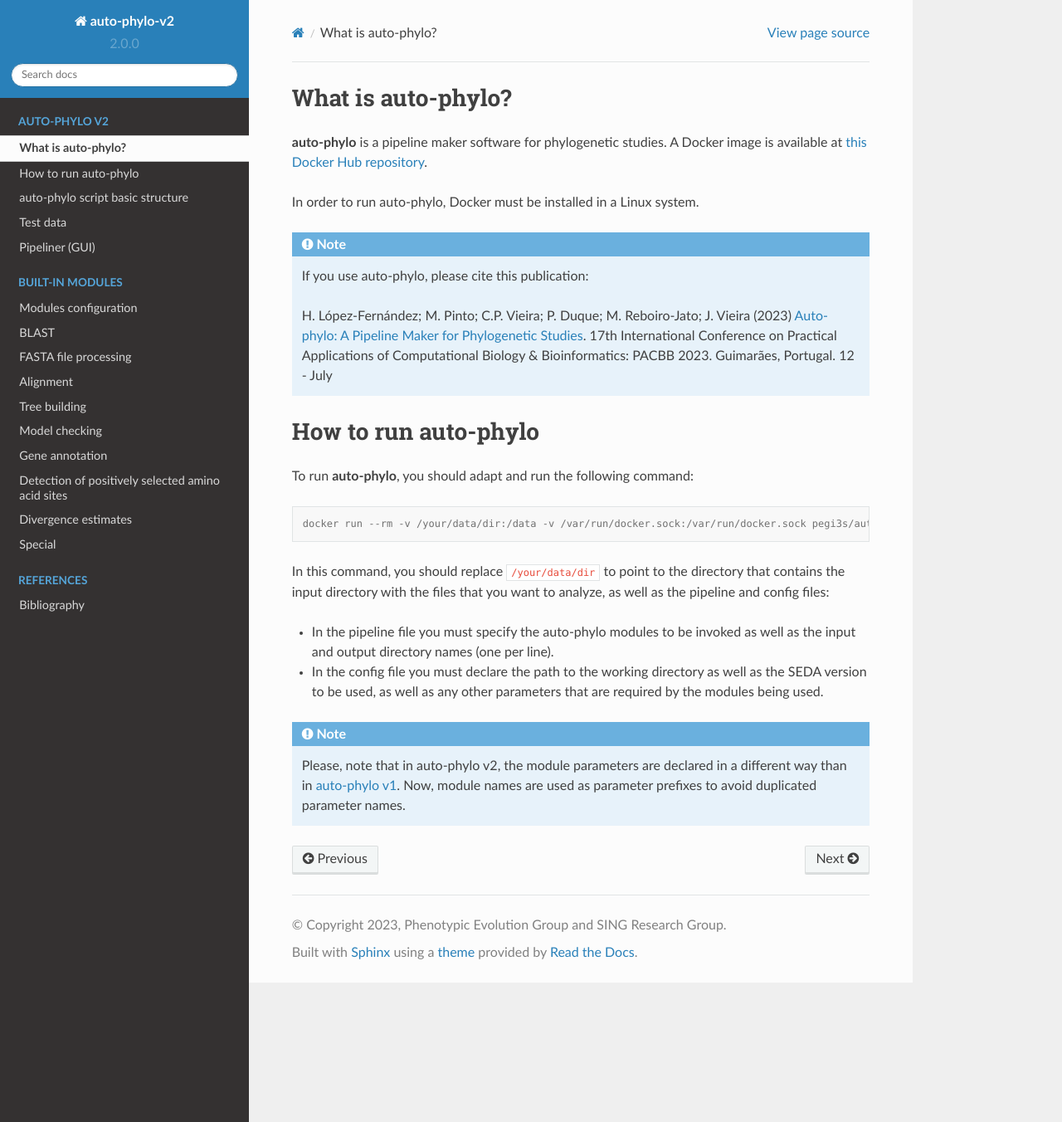
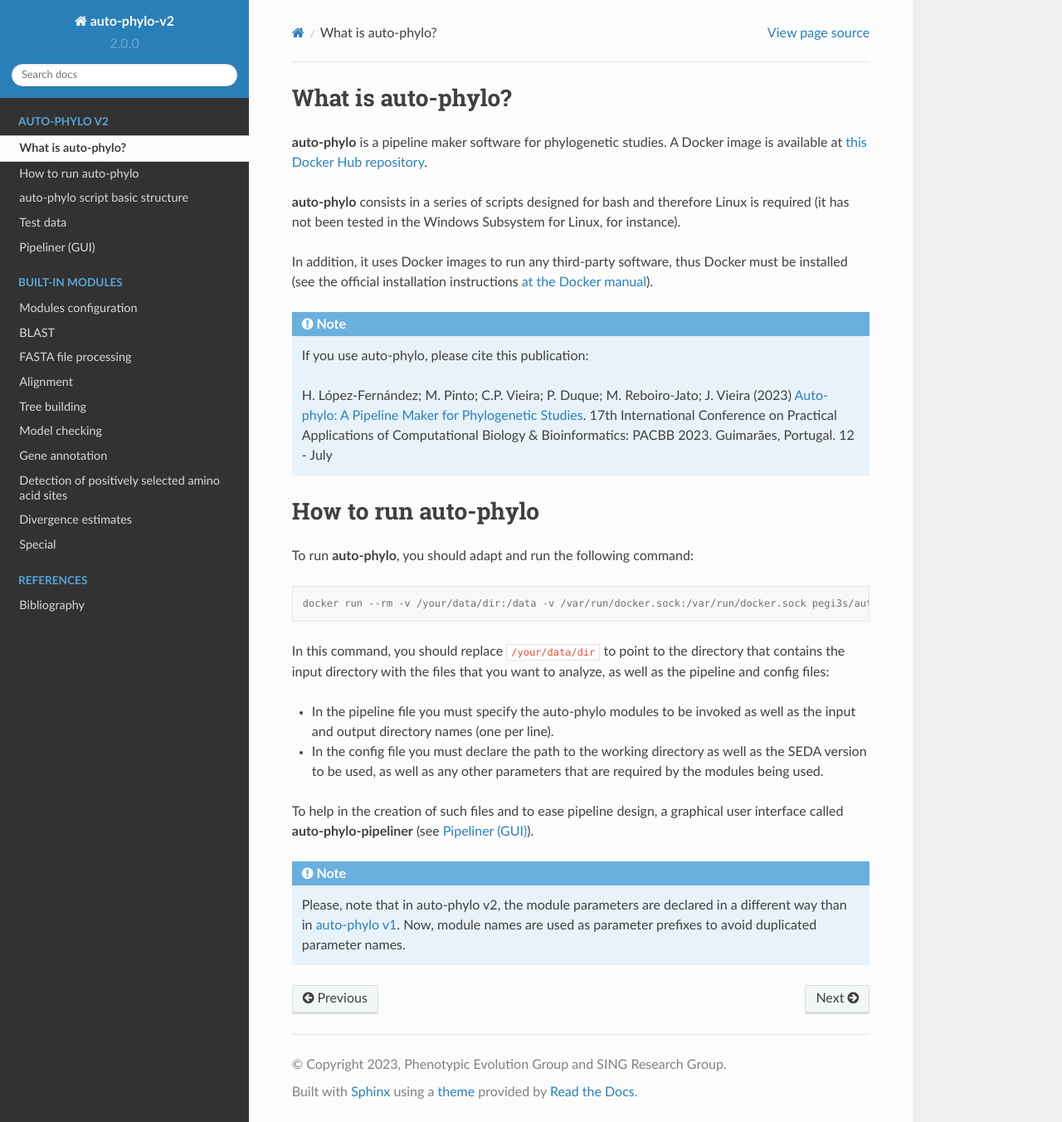
Before and after one commit to pegi3s/auto-phylo-docs, a Sphinx documentation site: the page built from source/overview.rst, in a window 1280 px wide and 1352 px high. Shown: the whole window at 83% size. Built offline with Sphinx 7.4.7 and the Read the Docs theme 2.0.0, drawn with Linux system fonts in a browser that asks for light colours.

Commit message:
Corrects documentation

```diff
--- a/source/conf.py
+++ b/source/conf.py
@@ -39,6 +39,7 @@
 # extensions coming with Sphinx (named 'sphinx.ext.*') or your custom
 # ones.
 extensions = [
+    'sphinx.ext.autosectionlabel'
 ]
 
 # Add any paths that contain templates here, relative to this directory.
--- a/source/modules_4_tree_building.rst
+++ b/source/modules_4_tree_building.rst
@@ -46,8 +46,8 @@
 
 This module accepts a nucleotide alignment file in FASTA format, as well as a Newick tree file with the corresponding tree. Using Root Digger [6] program the tree is then rooted. Because it needs two inputs, both the nucleotide alignment file and the tree file must be in the same folder. The nucleotide alignment file must have the .nuc_aligned extension (the one attached by every alignment module to FASTA files). The tree file must have the .nwk extension (the one attached to the tree file by all tree producing modules). The Root Digger mode must be declared in the config file (``rootdigger_mode="exhaustive" or “early-stop"``). Please note that Root Digger does not allow white spaces or special characters other than underscores in sequence header names.
 
-tree_collapser
---------------
+tree_collapse
+-------------
 
 Accepts as input a Newick tree file and returns a collapsed Newick tree using the Phylogenetic Tree Collapse (https://hub.docker.com/r/pegi3s/phylogenetic-tree-collapser) program. The sequence header names must start with the full species name. If ``tc_taxonomy=""``, tree_collapse runs with default parameters, otherwise, the following parameters must be declared in the config file: the name of the file with the taxonomy to be used (``tc_taxonomy=``) and the name of the sequence mapping file (``tc_stsm=``).
 
--- a/source/overview.rst
+++ b/source/overview.rst
@@ -3,7 +3,9 @@
 
 **auto-phylo** is a pipeline maker software for phylogenetic studies. A Docker image is available at `this Docker Hub repository <https://hub.docker.com/r/pegi3s/auto-phylo>`_.
 
-In order to run auto-phylo, Docker must be installed in a Linux system.
+**auto-phylo** consists in a series of scripts designed for bash and therefore Linux is required (it has not been tested in the Windows Subsystem for Linux, for instance).
+
+In addition, it uses Docker images to run any third-party software, thus Docker must be installed (see the official installation instructions `at the Docker manual <https://docs.docker.com/engine/install/>`_).
 
 .. Note::
 
@@ -29,6 +31,8 @@
 - In the pipeline file you must specify the auto-phylo modules to be invoked as well as the input and output directory names (one per line).
 - In the config file you must declare the path to the working directory as well as the SEDA version to be used, as well as any other parameters that are required by the modules being used.
 
+To help in the creation of such files and to ease pipeline design, a graphical user interface called **auto-phylo-pipeliner** (see :ref:`Pipeliner (GUI)`).
+
 .. Note::
 
-   Please, note that in auto-phylo v2, the module parameters are declared in a different way than in `auto-phylo v1 <http://evolution6.i3s.up.pt/static/auto-phylo/docs/>`_. Now, module names are used as parameter prefixes to avoid duplicated parameter names.
+   Please, note that in auto-phylo v2, the module parameters are declared in a different way than in `auto-phylo v1 <http://evolution6.i3s.up.pt/static/auto-phylo/v1/docs/>`_. Now, module names are used as parameter prefixes to avoid duplicated parameter names.
--- a/source/pipeliner.rst
+++ b/source/pipeliner.rst
@@ -2,7 +2,6 @@
 ***************
 
 For more comfortable creation of **auto-phylo** pipelines we have developed **auto-phylo-pipeliner**, a graphical interface that allows you to create or edit your pipelines without having to write a single line of code.
-
 
 Installation
 ------------
@@ -19,7 +18,7 @@
    :align: center
    :width: 600px
 
-   Initial state of auto-phylo-designer
+   Initial state of auto-phylo-pipeliner
 
 Alternatively, you can use the ``pegi3s/auto-phylo-pipeliner`` Docker image to run it. To do so, use `this script <https://raw.githubusercontent.com/pegi3s/auto-phylo-pipeliner/master/resources/run-docker.sh>`_.
 
@@ -83,7 +82,7 @@
 
 Viewing the pipeline
 --------------------
-While editing a pipeline, auto-phylo-designer will update the pipeline files (i.e. ``pipeline``, ``config``, or ``run.sh``) in the working directory. In the ``Pipeline`` and ``Configuration`` tabs you can view the contents of the pipeline and config files, respectively, at any time.
+While editing a pipeline, auto-phylo-pipeliner will update the pipeline files (i.e. ``pipeline``, ``config``, or ``run.sh``) in the working directory. In the ``Pipeline`` and ``Configuration`` tabs you can view the contents of the pipeline and config files, respectively, at any time.
 
 .. figure:: images/pipeliner/pipeline_view.png
    :align: center
```
